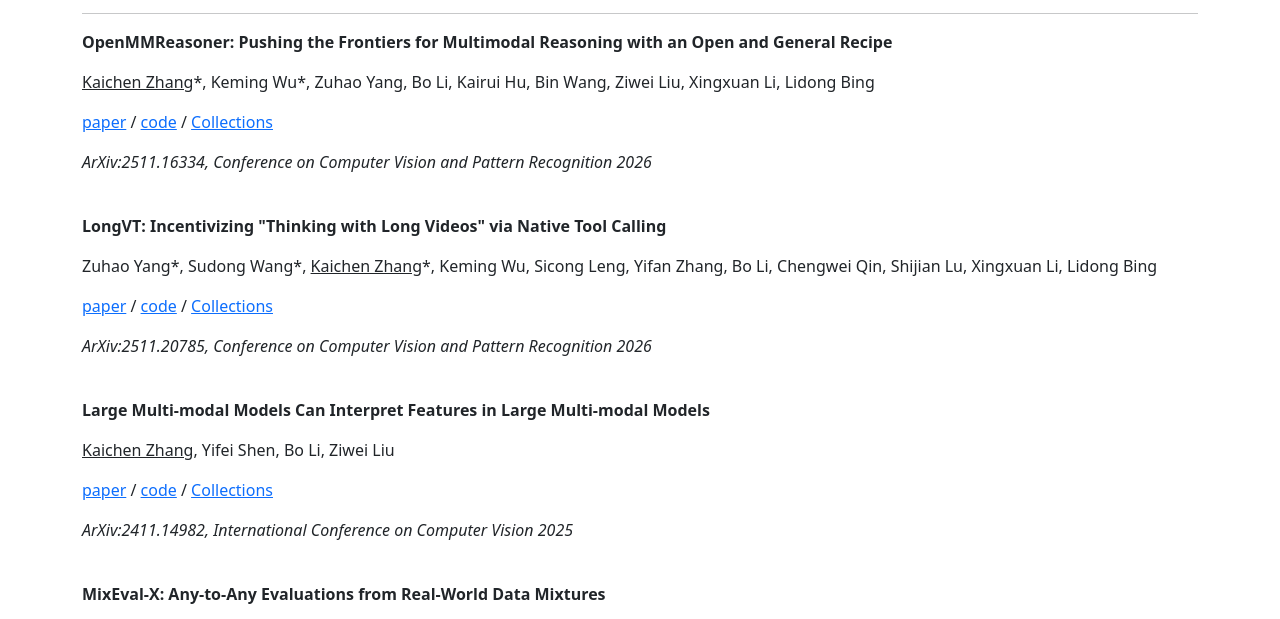
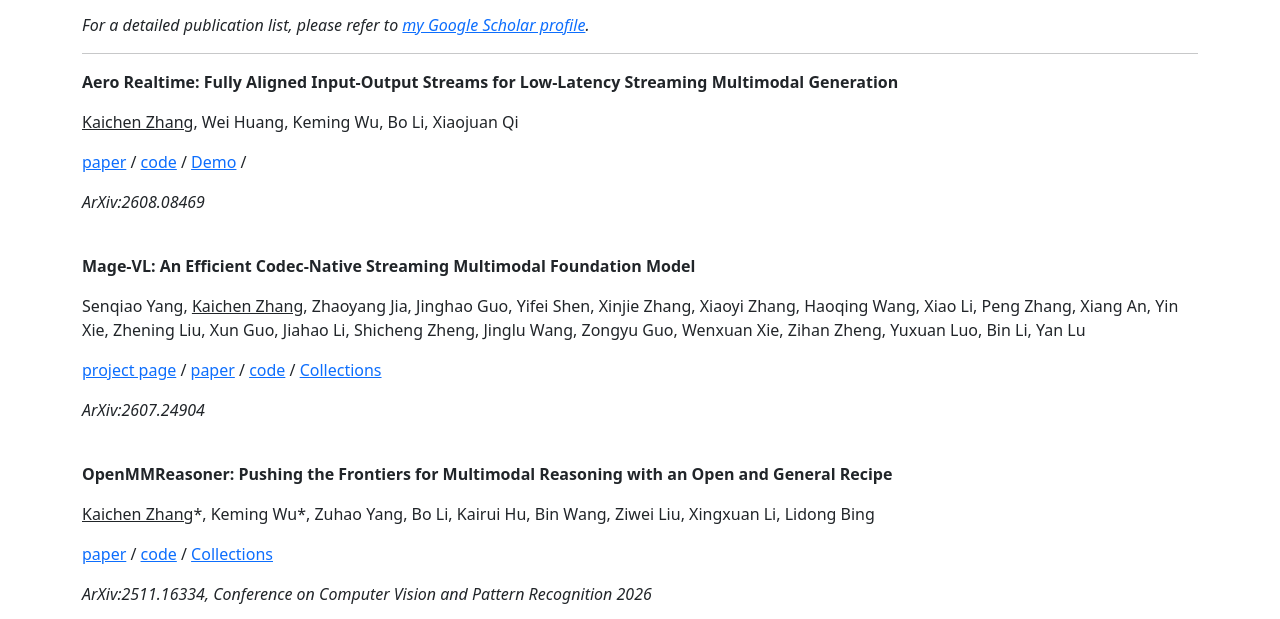
Before and after one commit to kcz358/kcz358.github.io, a plain HTML site: page publication.html in a window 1280 px wide. Shown: the part 160-779 px from the top of the page. Drawn offline with Linux system fonts and the light colour scheme.

Commit message:
Update bio to HKU ECE PhD student and add new publications

```diff
--- a/publication.html
+++ b/publication.html
@@ -78,9 +78,34 @@
     </header>
 
     <p class="fs-1">Selected Publication</p>
+    <p class="fst-italic">For a detailed publication list, please refer to <a href="https://scholar.google.com/citations?user=4_mo8-oAAAAJ&hl=zh-CN" target="_blank">my Google Scholar profile</a>.</p>
     <hr>
 
     <div class="publication">
+        <p class="fw-bold">Aero Realtime: Fully Aligned Input-Output Streams for Low-Latency Streaming Multimodal Generation</p>
+        <p><u>Kaichen Zhang</u>, Wei Huang, Keming Wu, Bo Li, Xiaojuan Qi</p>
+        <p>
+            <a href="https://arxiv.org/abs/2608.08469" target="_blank">paper</a> /
+            <a href="https://github.com/kcz358/aero-realtime" target="_blank">code</a> /
+            <a href="https://huggingface.co/spaces/kcz358/aero-realtime-demo" target="_blank">Demo</a> /
+            <p class="fst-italic">ArXiv:2608.08469</p>
+        </p>
+
+        <br>
+
+        <p class="fw-bold">Mage-VL: An Efficient Codec-Native Streaming Multimodal Foundation Model
+        </p>
+        <p>Senqiao Yang, <u>Kaichen Zhang</u>, Zhaoyang Jia, Jinghao Guo, Yifei Shen, Xinjie Zhang, Xiaoyi Zhang, Haoqing Wang, Xiao Li, Peng Zhang, Xiang An, Yin Xie, Zhening Liu, Xun Guo, Jiahao Li, Shicheng Zheng, Jinglu Wang, Zongyu Guo, Wenxuan Xie, Zihan Zheng, Yuxuan Luo, Bin Li, Yan Lu</p>
+        <p>
+            <a href="https://microsoft.github.io/Mage" target="_blank">project page</a> /
+            <a href="https://arxiv.org/abs/2607.24904" target="_blank">paper</a> /
+            <a href="https://github.com/microsoft/Mage" target="_blank">code</a> /
+            <a href="https://huggingface.co/collections/microsoft/mage" target="_blank">Collections</a>
+            <p class="fst-italic">ArXiv:2607.24904</p>
+        </p>
+
+        <br>
+
         <p class="fw-bold">OpenMMReasoner: Pushing the Frontiers for Multimodal Reasoning with an Open and General Recipe</p>
         <p><u>Kaichen Zhang</u>*, Keming Wu*, Zuhao Yang, Bo Li, Kairui Hu, Bin Wang, Ziwei Liu, Xingxuan Li, Lidong Bing</p>
         <p>
```
Also changed, not shown: index.html (+2 -2 lines).
